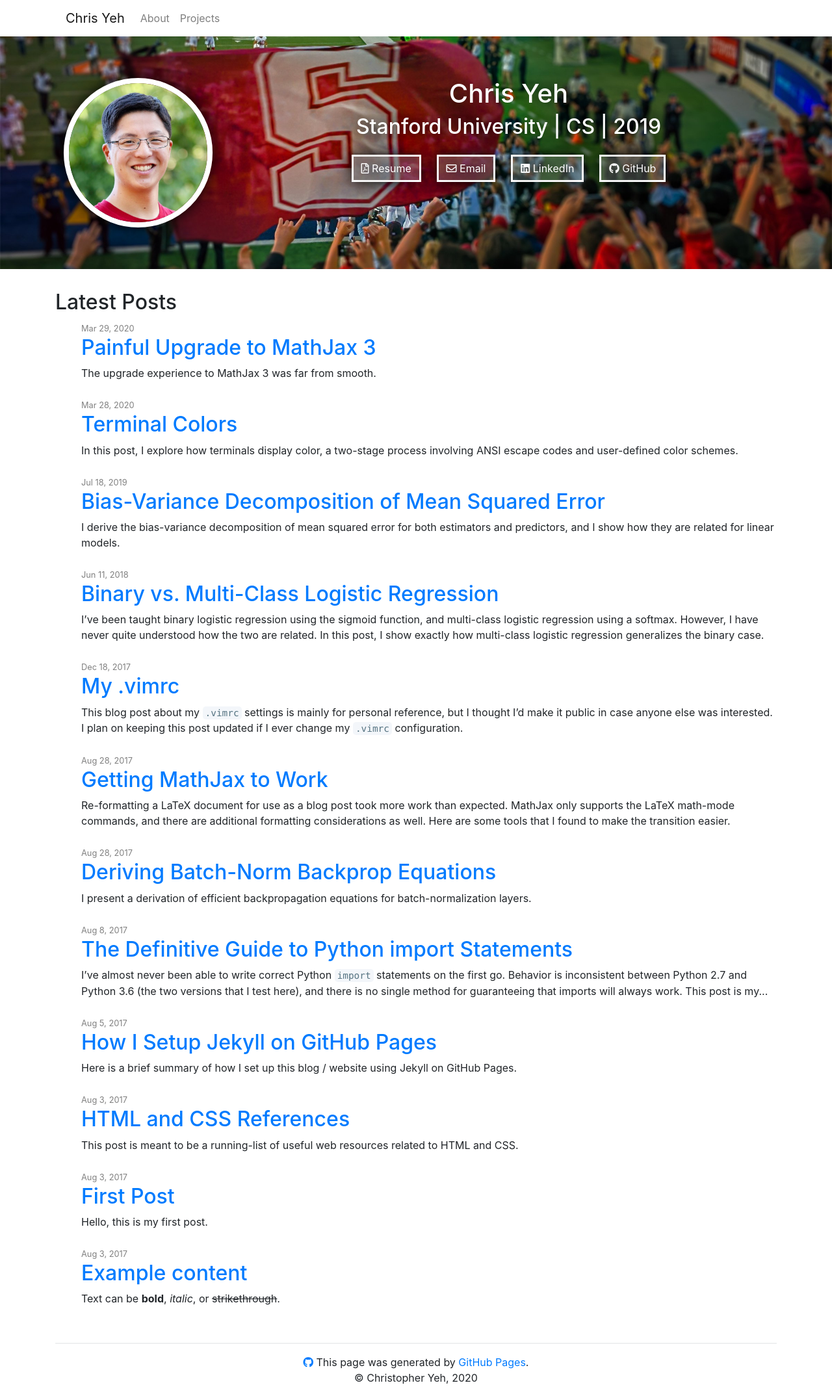
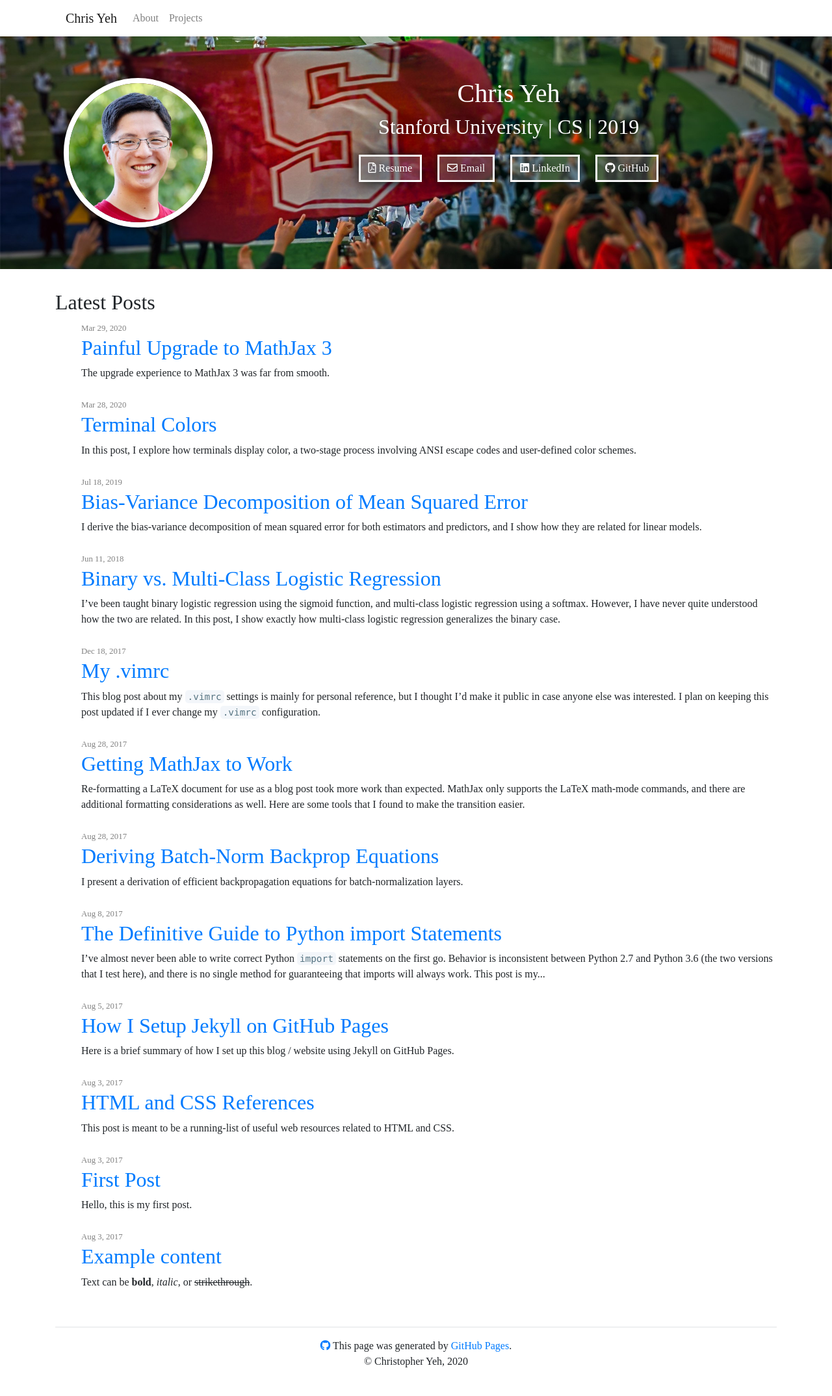
Before and after one commit to chrisyeh96/chrisyeh96.github.io, a Jekyll site: the page built from index.md, in a window 1280 px wide. Shown: the whole page at 65% size. Built offline with Jekyll 4.4.1, drawn with Linux system fonts in a browser that asks for light colours; nearby versions of some CDN libraries; some web fonts are replaced; after the commit the page ends 2123 px from its top, so only the background shows below that.

Commit message:
Update website.css

```diff
--- a/css/website.css
+++ b/css/website.css
@@ -1,7 +1,7 @@
 /*******************
  * BASICS
  ******************/
-
+@import url('https://fonts.googleapis.com/css2?family=Peddana&display=swap');
 a, a:link, a:visited, a:hover, a:active {
   text-decoration: none !important;
 }
@@ -116,6 +116,8 @@
 body {
   position: relative;  /* for Scrollspy */
   overflow-wrap: break-word;  /* put long words on new line before trying to break them */
+font-family: 'Peddana', serif;
+
 }
 
 /* Make buttons rectangular: override the Bootstrap default */
```
